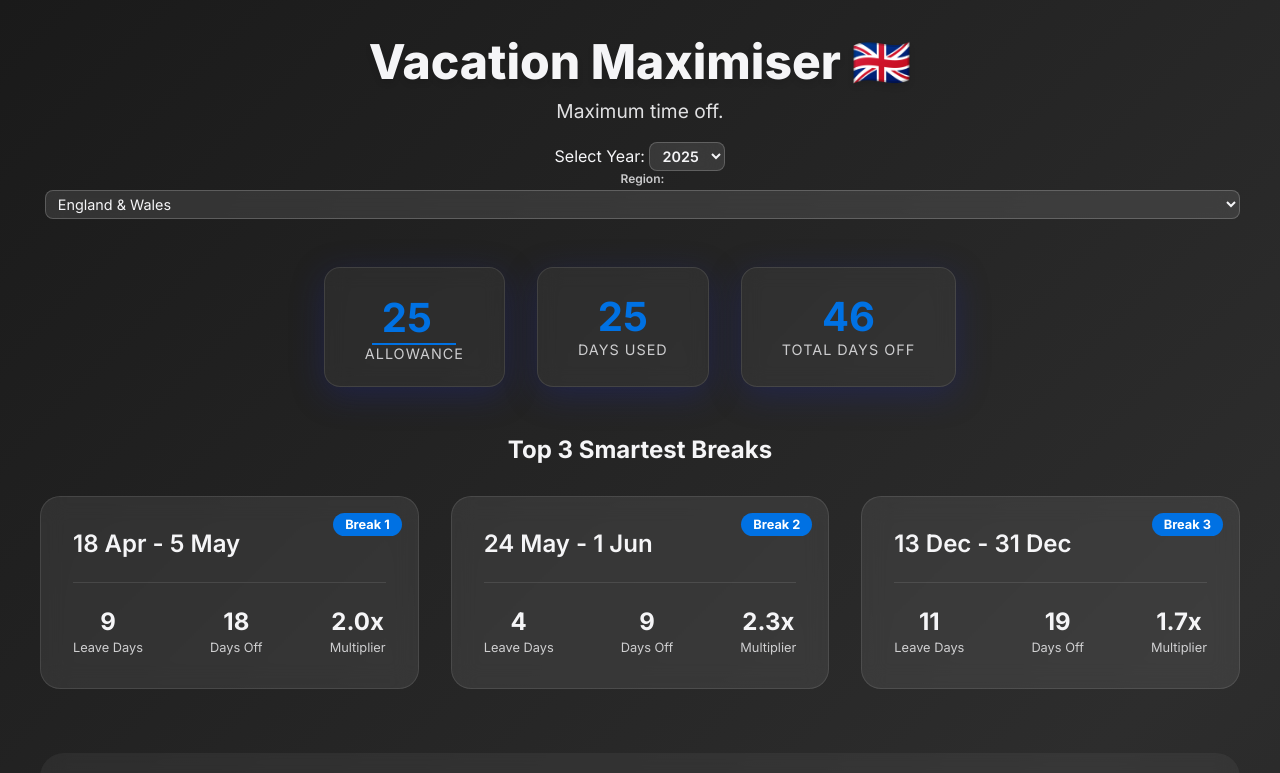
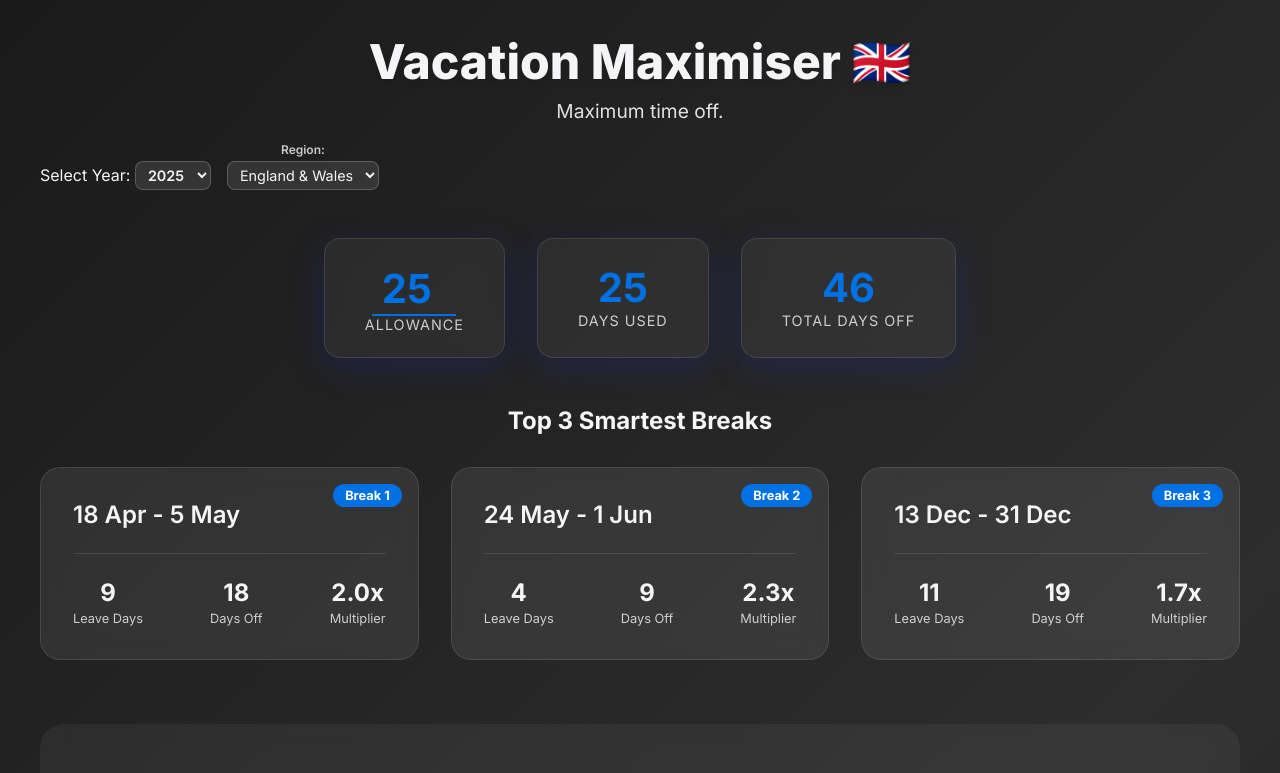
Before and after one commit to mccann-stuart/AntiLearn, a plain HTML site: page public/index.html in a window 1280 px wide. Shown: the top 773 px of the page. Drawn offline with Linux system fonts and the light colour scheme.

Commit message:
feat: group year and region selectors side-by-side using flexbox layout

```diff
--- a/public/index.html
+++ b/public/index.html
@@ -50,6 +50,7 @@
                         <p class="subtitle">Maximum time off.</p>
                     </div>
 
+                    <div class="selectors-row">
                         <div class="year-group">
                             <label for="year-select">Select Year:</label>
                             <select id="year-select">
@@ -64,6 +65,7 @@
                                 <option value="scotland">Scotland</option>
                                 <option value="northern-ireland">Northern Ireland</option>
                             </select>
+                        </div>
                     </div>
                 </div>
             </header>
--- a/public/style.css
+++ b/public/style.css
@@ -595,11 +595,17 @@ body.scrolled .rec-details {
 }
 
 
+/* Selectors Row - Year and Region side by side */
+.selectors-row {
+    display: flex;
+    align-items: flex-end;
+    gap: 1rem;
+}
+
 /* Region Selector */
 .region-group {
     display: flex;
     flex-direction: column;
-    margin-left: 0.3rem;
     transition: opacity 0.3s ease, max-height 0.3s ease, margin 0.3s ease;
     /* Add transition */
 }
@@ -624,6 +630,7 @@ body.scrolled .rec-details {
     font-family: inherit;
     cursor: pointer;
     backdrop-filter: blur(10px);
+    width: auto;
 }
 
 /* Scrolled state for region group */
```
Lines whose indentation alone changed are shown as unchanged.
